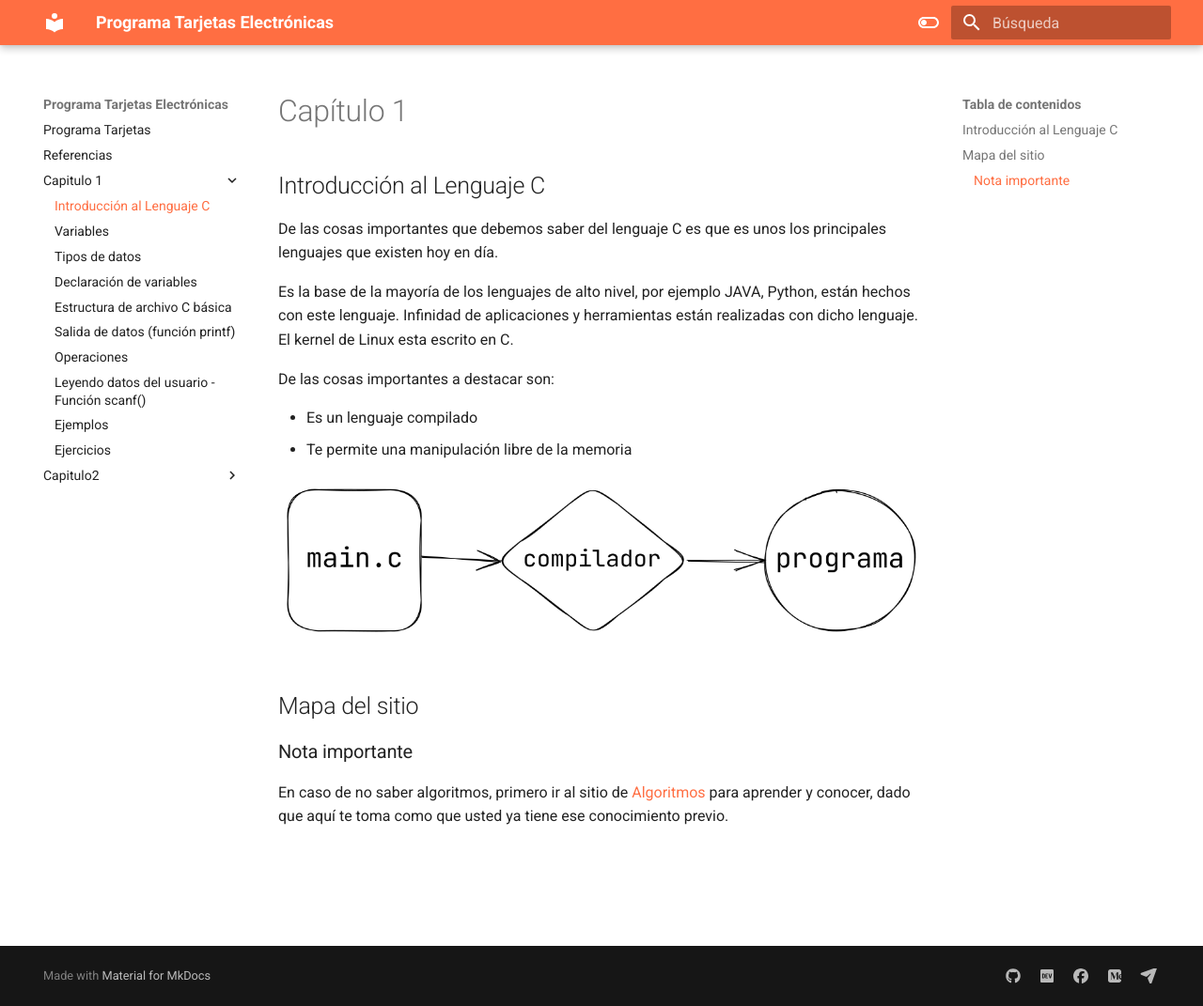
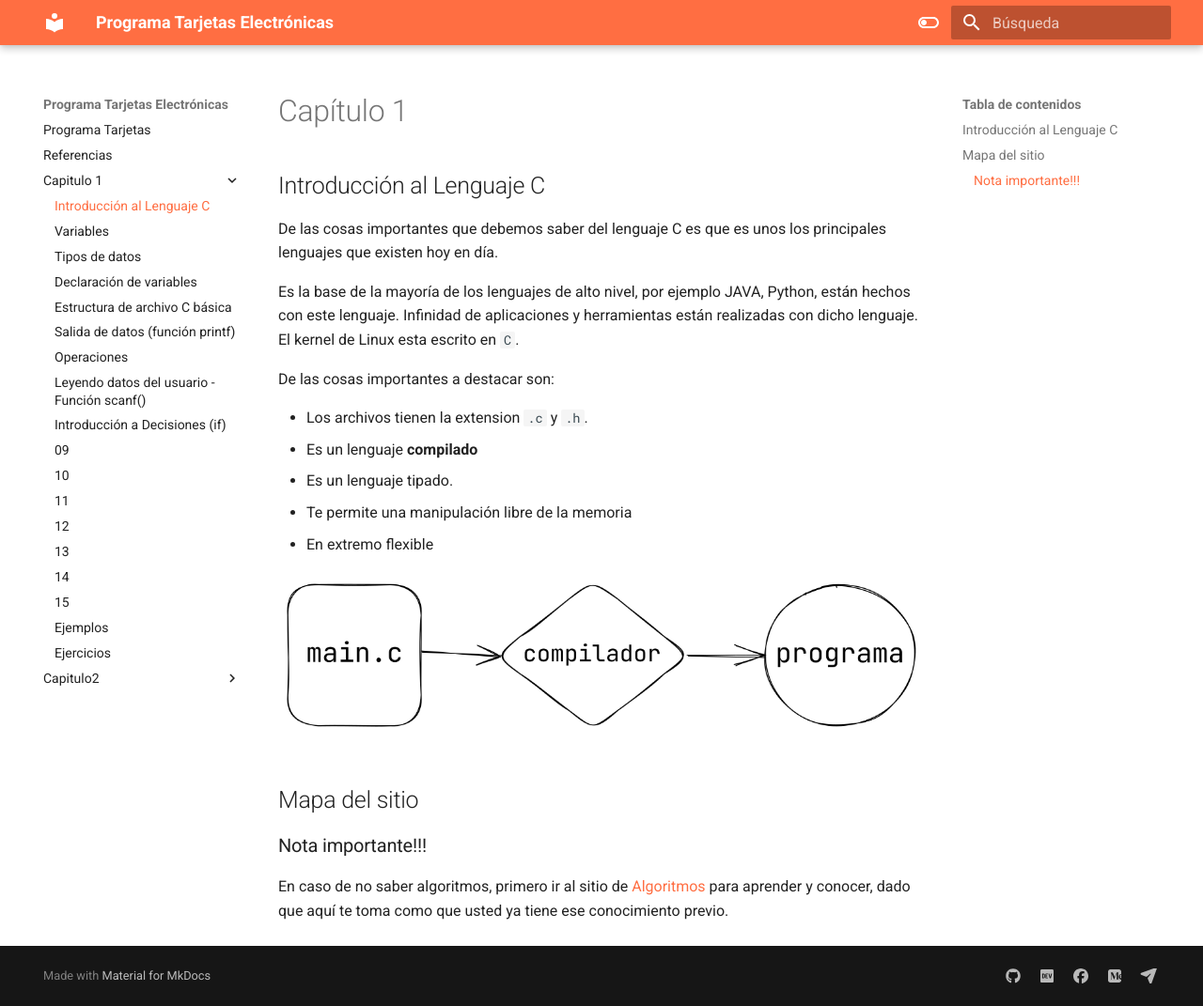
Before and after one commit to jalmx/micro-esp32, an MkDocs documentation site: the page built from docs/Capitulo 1/index.md, in a window 1280 px wide and 1071 px high. Shown: the whole window at 94% size. Built offline with MkDocs 1.6.1 and Material for MkDocs 9.7.7, drawn with Linux system fonts in a browser that asks for light colours.

Commit message:
add: pages

```diff
--- /dev/null
+++ b/docs/Capitulo 1/08_decisiones.md
@@ -0,0 +1 @@
+# Introducción a Decisiones (if)
--- a/docs/Capitulo 1/index.md
+++ b/docs/Capitulo 1/index.md
@@ -10,12 +10,15 @@ date: 2023-01-15
 
 De las cosas importantes que debemos saber del lenguaje C es que es unos los principales lenguajes que existen hoy en día.
 
-Es la base de la mayoría de los lenguajes de alto nivel, por ejemplo JAVA, Python, están hechos con este lenguaje. Infinidad de aplicaciones y herramientas están realizadas con dicho lenguaje. El kernel de Linux esta escrito en C.
+Es la base de la mayoría de los lenguajes de alto nivel, por ejemplo JAVA, Python, están hechos con este lenguaje. Infinidad de aplicaciones y herramientas están realizadas con dicho lenguaje. El kernel de Linux esta escrito en `C`.
 
 De las cosas importantes a destacar son:
 
-- Es un lenguaje compilado
+- Los archivos tienen la extension `.c` y `.h`.
+- Es un lenguaje **compilado**
+- Es un lenguaje tipado.
 - Te permite una manipulación libre de la memoria
+- En extremo flexible
 
 ![process](../assets/process_compile.png)
 
@@ -24,6 +27,6 @@ De las cosas importantes a destacar son:
 <!-- Map site insert -->
 
 
-### Nota importante
+### Nota importante!!!
 
 En caso de no saber algoritmos, primero ir al sitio de [Algoritmos](https://www.alejandro-leyva.com/algoritmos/) para aprender y conocer, dado que aquí te toma como que usted ya tiene ese conocimiento previo.
```
Also changed, not shown: docs/Capitulo 1/09.md (added), docs/Capitulo 1/10.md (added), docs/Capitulo 1/11.md (added), docs/Capitulo 1/12.md (added), docs/Capitulo 1/13.md (added), docs/Capitulo 1/14.md (added), docs/Capitulo 1/15.md (added).
